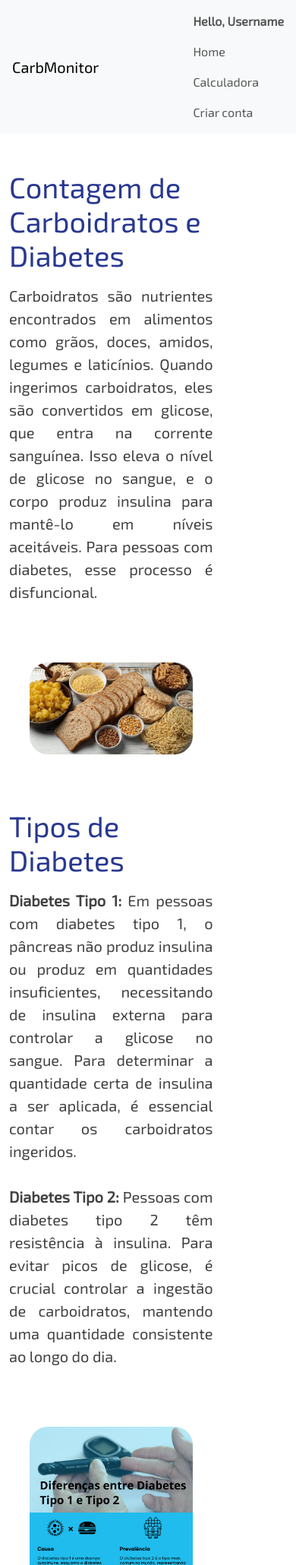
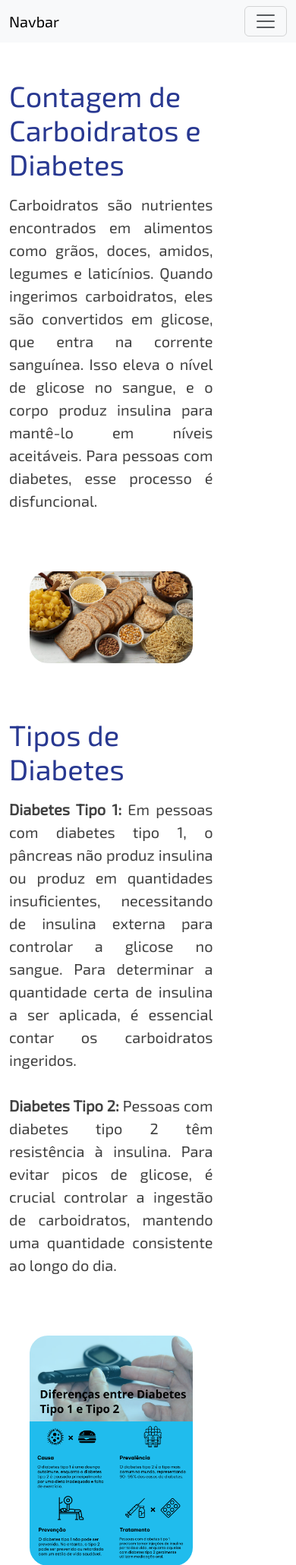
Before and after one commit to JadirXavier/CarbMonitor, a Django app: page / in a window 390 px wide. Shown: the top 2060 px of the page at 76% size. Run offline with Django 5.2, Linux system fonts and the light colour scheme.

Commit message:
Updated nav bar

```diff
--- a/djangoapp/carbmonitor/static/carbmonitor/styles.css
+++ b/djangoapp/carbmonitor/static/carbmonitor/styles.css
@@ -1,4 +1,5 @@
 body {
+    width: 100vw;
     font-family: "Exo 2", sans-serif;
     font-optical-sizing: auto;
     font-weight: 400;
@@ -26,19 +27,12 @@ h1,h2,h3,h4,h5{
     max-height: 100%;
 }
 
-.text_body p {
+.text-body p {
     text-align: justify;
 }
 
-.text_only {
+.text-only {
     width: 100%;
-}
-
-@media (width < 1000px) {
-    .col-sm-4 {
-        flex: 0 0 auto;
-        width: 75%;
-    }
 }
 
 #btn-back-to-top {
@@ -48,3 +42,11 @@ h1,h2,h3,h4,h5{
     display: none;
     border-radius: 2rem;
   }
+
+
+@media (width < 1000px) {
+    .col-sm-4 {
+        flex: 0 0 auto;
+        width: 75%;
+    }
+}
--- a/djangoapp/carbmonitor/templates/carbmonitor/index.html
+++ b/djangoapp/carbmonitor/templates/carbmonitor/index.html
@@ -8,7 +8,7 @@
         <div class="row gx-5 align-items-center justify-content-center">
             <!-- Seção 1: Introdução -->
             <div class="row mb-4">
-                <div class="col-sm-4 col-md-6 col-lg-6 mb-5 text_body">
+                <div class="col-sm-4 col-md-6 col-lg-6 mb-5 text-body">
                     <h2>Contagem de Carboidratos e Diabetes</h2>
                     <p>Carboidratos são nutrientes encontrados em alimentos como grãos, doces, amidos, legumes e laticínios. Quando ingerimos carboidratos, eles são convertidos em glicose, que entra na corrente sanguínea. Isso eleva o nível de glicose no sangue, e o corpo produz insulina para mantê-lo em níveis aceitáveis. Para pessoas com diabetes, esse processo é disfuncional.</p>
                 </div>
@@ -18,7 +18,7 @@
             </div>
             <!-- Seção 2: Diabetes Tipo 1 e Tipo 2 -->
             <div class="row mb-4">
-                <div class="col-sm-4 col-md-6 col-lg-6 mb-5 text_body">
+                <div class="col-sm-4 col-md-6 col-lg-6 mb-5 text-body">
                     <h2>Tipos de Diabetes</h2>
                     <p><strong>Diabetes Tipo 1:</strong> Em pessoas com diabetes tipo 1, o pâncreas não produz insulina ou produz em quantidades insuficientes, necessitando de insulina externa para controlar a glicose no sangue. Para determinar a quantidade certa de insulina a ser aplicada, é essencial contar os carboidratos ingeridos.</p>
                     <p><strong>Diabetes Tipo 2:</strong> Pessoas com diabetes tipo 2 têm resistência à insulina. Para evitar picos de glicose, é crucial controlar a ingestão de carboidratos, mantendo uma quantidade consistente ao longo do dia.</p>
@@ -32,7 +32,7 @@
         <div class="row gx-5 align-items-center justify-content-center">
             <!-- Seção 3: Importância da Contagem de Carboidratos -->
             <div class="row mb-4">
-                <div class="col-sm-4 col-md-6 col-lg-6 mb-5 text_body">
+                <div class="col-sm-4 col-md-6 col-lg-6 mb-5 text-body">
                     <h2>Importância da Contagem de Carboidratos</h2>
                     <p>A contagem de carboidratos é uma ferramenta útil para controlar os níveis de glicose no sangue. Conta-se as gramas de carboidratos em cada refeição e aplica-se a dose correta de insulina, conhecida como bolus alimentar. A relação insulina/carboidrato define quantos carboidratos uma unidade de insulina pode metabolizar. Esse fator é único para cada pessoa e deve ser definido com um médico especialista.</p>
                 </div>
@@ -42,7 +42,7 @@
             </div>
         </div>
         <!-- Seção 4: Porção do Alimento e Carboidratos Digeríveis -->
-            <div class="col-sm-4 col-md-6 col-lg-6 mb-5 text_body text_only">
+            <div class="col-sm-4 col-md-6 col-lg-6 mb-5 text-body text-only">
                 <h2>Porção do Alimento, Carboidratos Digeríveis e Relação Insulina/Carboidrato</h2>
                 <p>A <strong>porção do alimento</strong> refere-se à quantidade consumida em uma refeição, podendo ser medida em gramas, pedaços, fatias, xícaras, entre outras unidades. Essa medida é crucial para determinar a quantidade exata de nutrientes que estão sendo ingeridos. Por exemplo, uma porção de 100 gramas de maçã pode ser diferente em termos de nutrientes de uma porção de 100 gramas de arroz.<br />
                 <br />
@@ -50,7 +50,7 @@
                 <br />
                 A <strong>relação insulina/carboidrato</strong> é uma fórmula que indica quantos gramas de carboidratos podem ser metabolizados por uma unidade de insulina. Este valor é individual e pode variar de pessoa para pessoa, dependendo de fatores como idade, peso, sensibilidade à insulina e nível de atividade física.</p>
             </div>
-            <div class="col-sm-4 col-md-6 col-lg-6 mb-5 text_body text_only">
+            <div class="col-sm-4 col-md-6 col-lg-6 mb-5 text-body text-only">
                 <h2>Exemplo de Contagem de Carboidratos</h3>
                 <p>
                     Aqui está um exemplo de como contar os carboidratos de uma refeição simples: <strong>um pão francês com manteiga.</strong><br />
--- a/djangoapp/carbmonitor/templates/carbmonitor/layout.html
+++ b/djangoapp/carbmonitor/templates/carbmonitor/layout.html
@@ -12,25 +12,7 @@
         <link rel="stylesheet" href="https://cdnjs.cloudflare.com/ajax/libs/font-awesome/5.15.4/css/all.min.css">
       </head>
     <body>
-        <nav class="navbar navbar-expand-lg navbar-light bg-light px-3">
-            <a class="navbar-brand" href="#">CarbMonitor</a>
-            <div>
-              <ul class="navbar-nav mr-auto">
-                    <li class="nav-item">
-                        <a class="nav-link"><strong>Hello, Username</strong></a>
-                    </li>
-                <li class="nav-item">
-                  <a class="nav-link" href="{% url 'carbmonitor:index' %}">Home</a>
-                </li>
-                <li class="nav-item">
-                  <a class="nav-link" href="{% url 'carbmonitor:calculadora' %}">Calculadora</a>
-                </li>
-                <li class="nav-item">
-                  <a class="nav-link" href="{% url 'carbmonitor:registro' %}">Criar conta</a>
-                </li>
-              </ul>
-            </div>
-          </nav>
+      {% include './navbar.html' %}
 
         <div class="body">
             {% block body %}
@@ -40,5 +22,9 @@
             </button>
         </div>
         <script src="{% static 'carbmonitor/script.js' %}"></script>
+        <!-- Bootstrap -->
+        <script src="https://cdn.jsdelivr.net/npm/@popperjs/core@2.11.8/dist/umd/popper.min.js" integrity="sha384-I7E8VVD/ismYTF4hNIPjVp/Zjvgyol6VFvRkX/vR+Vc4jQkC+hVqc2pM8ODewa9r" crossorigin="anonymous"></script>
+        <script src="https://cdn.jsdelivr.net/npm/bootstrap@5.3.3/dist/js/bootstrap.min.js" integrity="sha384-0pUGZvbkm6XF6gxjEnlmuGrJXVbNuzT9qBBavbLwCsOGabYfZo0T0to5eqruptLy" crossorigin="anonymous"></script>
+
     </body>
 </html>
--- /dev/null
+++ b/djangoapp/carbmonitor/templates/carbmonitor/navbar.html
@@ -0,0 +1,21 @@
+<nav class="navbar sticky-top navbar-expand-lg navbar-light bg-light">
+  <div class="container-fluid">
+    <a class="navbar-brand" href="#">Navbar</a>
+    <button class="navbar-toggler" type="button" data-bs-toggle="collapse" data-bs-target="#navbarSupportedContent" aria-controls="navbarSupportedContent" aria-expanded="false" aria-label="Toggle navigation">
+      <span class="navbar-toggler-icon"></span>
+    </button>
+    <div class="collapse navbar-collapse" id="navbarSupportedContent">
+      <ul class="navbar-nav me-auto mb-2 mb-lg-0">
+        <li class="nav-item">
+          <a class="nav-link" href="{% url 'carbmonitor:index' %}">Home</a>
+        </li>
+        <li class="nav-item">
+          <a class="nav-link" href="{% url 'carbmonitor:calculadora' %}">Calculadora</a>
+        </li>
+        <li class="nav-item">
+          <a class="nav-link" href="{% url 'carbmonitor:registro' %}">Criar conta</a>
+        </li>
+      </ul>
+    </div>
+  </div>
+</nav>
--- a/djangoapp/carbmonitor/views.py
+++ b/djangoapp/carbmonitor/views.py
@@ -1,4 +1,4 @@
-from django.shortcuts import render
+from django.shortcuts import render, redirect
 from django.contrib.auth.forms import UserCreationForm
 
 
@@ -8,7 +8,13 @@ def index(request):
     return render(request, "carbmonitor/index.html")
 
 def registro(request):
-    form = UserCreationForm()
+    if request.method == "POST":
+        form = UserCreationForm(request.POST)
+        if form.is_valid():
+            form.save()
+            return redirect("carbmonitor:index")
+    else:
+        form = UserCreationForm()
     return render(request, "carbmonitor/registro.html", {"form": form})
 
 def calculadora(request):
```
Also changed, not shown: djangoapp/carbmonitor/templates/carbmonitor/registro.html (+10 -7 lines).
